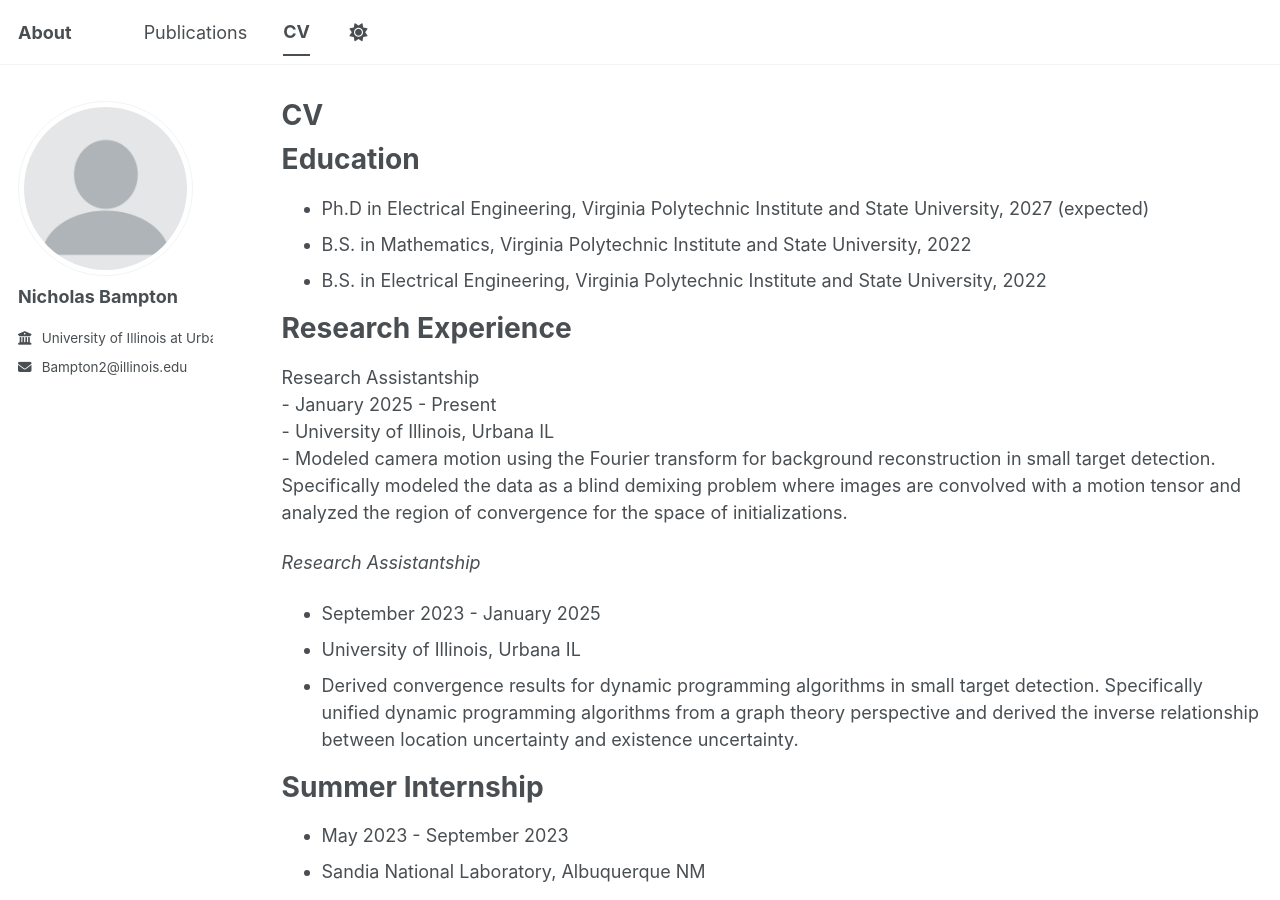
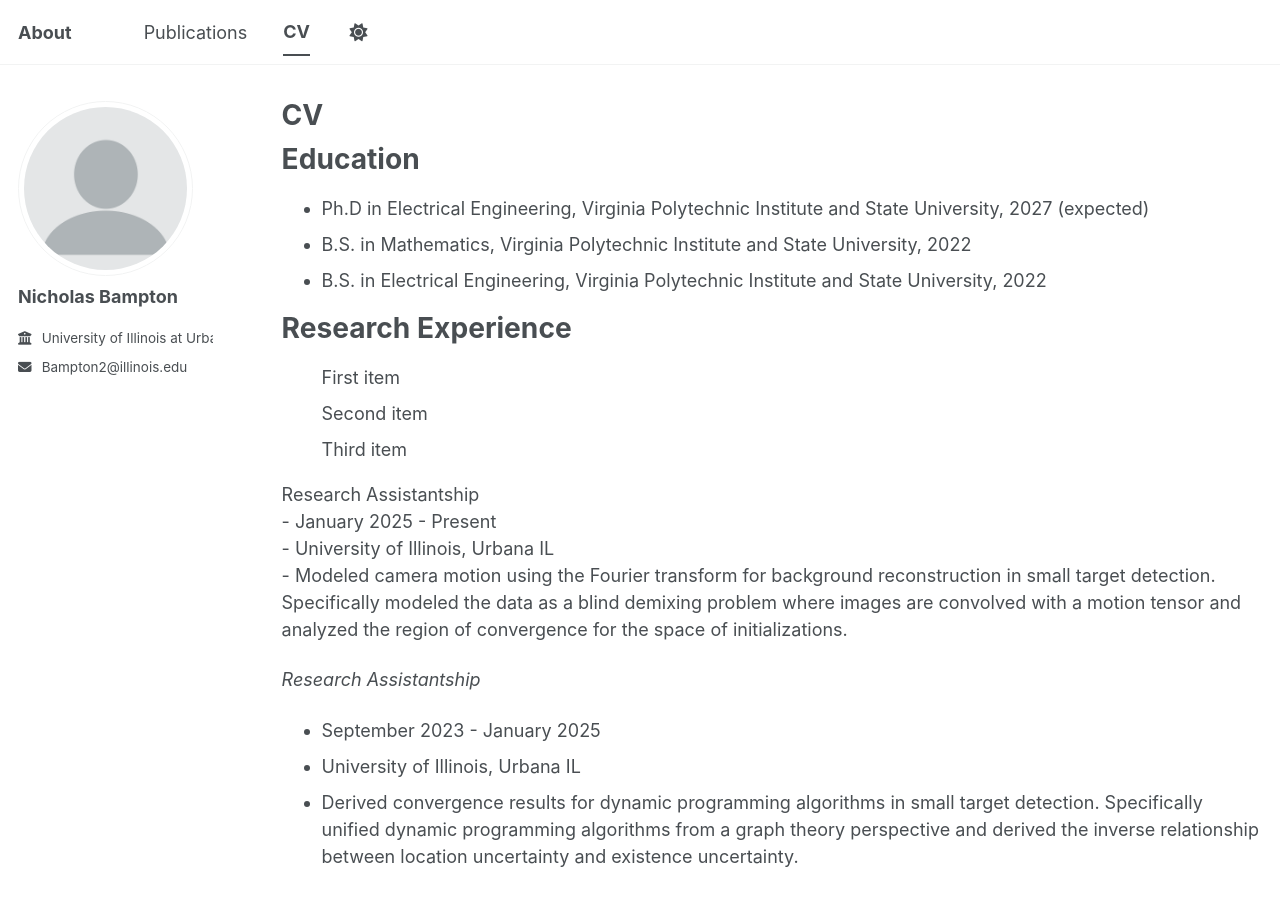
Before and after one commit to nick-bampton/nick-bampton.github.io, a Jekyll site: the page built from _pages/cv.md, in a window 1280 px wide and 900 px high. Built offline with Jekyll 4.4.1, drawn with Linux system fonts in a browser that asks for light colours; a script bundle is joined from its source files by our own code; library files that are not in the unit come from our copies.

Commit message:
Update cv.md

```diff
--- a/_pages/cv.md
+++ b/_pages/cv.md
@@ -19,6 +19,13 @@
 
 Research Experience
 ======
+
+<ul style="list-style-type:none;">
+  <li>First item</li>
+  <li>Second item</li>
+  <li>Third item</li>
+</ul>
+
 Research Assistantship<br>
 \- January 2025 - Present<br>
 \- University of Illinois, Urbana IL<br>
@@ -29,7 +36,7 @@
 - University of Illinois, Urbana IL
 - Derived convergence results for dynamic programming algorithms in small target detection. Specifically unified dynamic programming algorithms from a graph theory perspective and derived the inverse relationship between location uncertainty and existence uncertainty.
 
-# Summer Internship
+## Summer Internship
 - May 2023 - September 2023
 - Sandia National Laboratory, Albuquerque NM
 - Modeled video backgrounds using topological properties for small infrared target detection. Specifically used the persistent homology of a surface, computed using the contour tree, to construct a background model and spatially filter out foreground elements. Mathematically demonstrated the class of domain operations for which the persistent homology is invariant.
```
